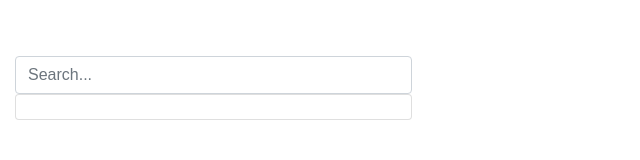
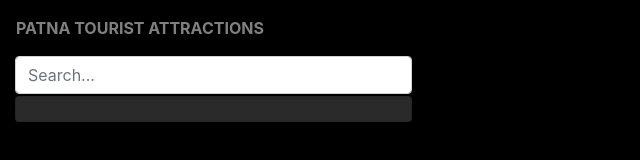
Before and after one commit to shubhamPrakashJha/neighborhoodMap, a plain HTML site: page index.html in a window 1280 px wide. Shown: the whole page, without its empty margins (0-640 px from the left). Drawn offline with nearby package versions, Linux system fonts and the light colour scheme.

Commit message:
Add Updated Style.

```diff
--- a/css/styles.css
+++ b/css/styles.css
@@ -1,25 +1,34 @@
 html,
 body {
-    font-family: Arial, sans-serif;
-    height: 100%;
-    margin: 0;
-    padding: 0;
+    /*font-family: Arial, sans-serif;*/
+    background-color: #000000;
+    color: white;
 }
 
-input {
-    font-size: 12px;
+#map {
+    height: 100vh;
 }
 
-h1 {
-    color: #525454;
-    font-size: 22px;
-    margin: 0 0 10px 0;
-    text-align: center;
+button {
+    font-family: Arial, sans-serif;
 }
 
-hr {
-    background: #D0D7D9;
-    height: 1px;
-    margin: 20px 0 20px 0;
-    border: none;
+.list-group-item {
+    background-color: #2d2d2df2;
+    margin-top: 1px;
+    margin-bottom: 0;
 }
+
+#search-filter {
+    margin-bottom: 1px;
+}
+
+.list-group-item-action {
+    color: #b2bac1;
+}
+
+@media (max-width: 576px) {
+    #map {
+        margin-top: 15px;
+    }
+}
```
